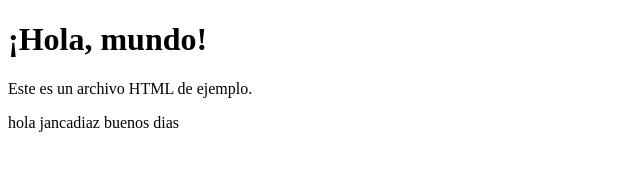
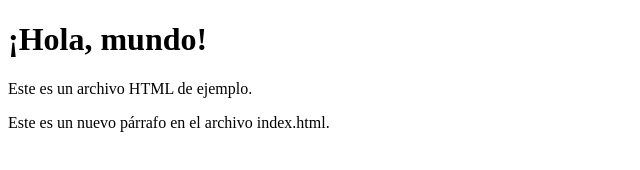
Before and after one commit to jancadiaz/universidad, a plain HTML site: page index.html in a window 1280 px wide. Shown: the whole page, without its empty margins (0-640 px from the left). Drawn offline with Linux system fonts and the light colour scheme.

Commit message:
cambio archivo index.html

```diff
--- a/index.html
+++ b/index.html
@@ -10,4 +10,4 @@
     <p>Este es un archivo HTML de ejemplo.</p>
 </body>
 </html>
-hola jancadiaz buenos dias
+<p>Este es un nuevo párrafo en el archivo index.html.</p>
```
